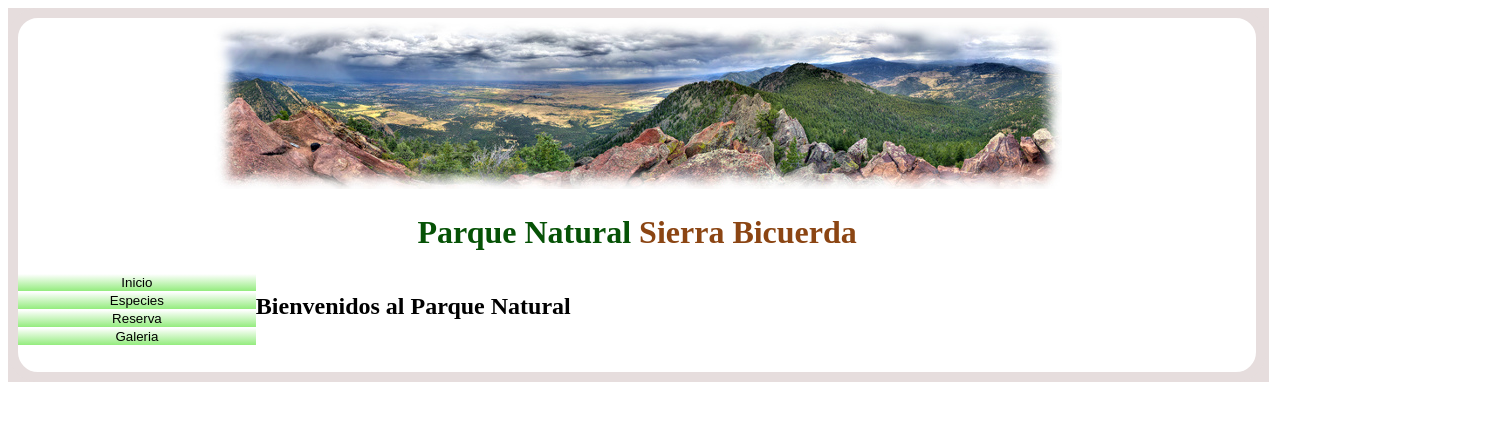
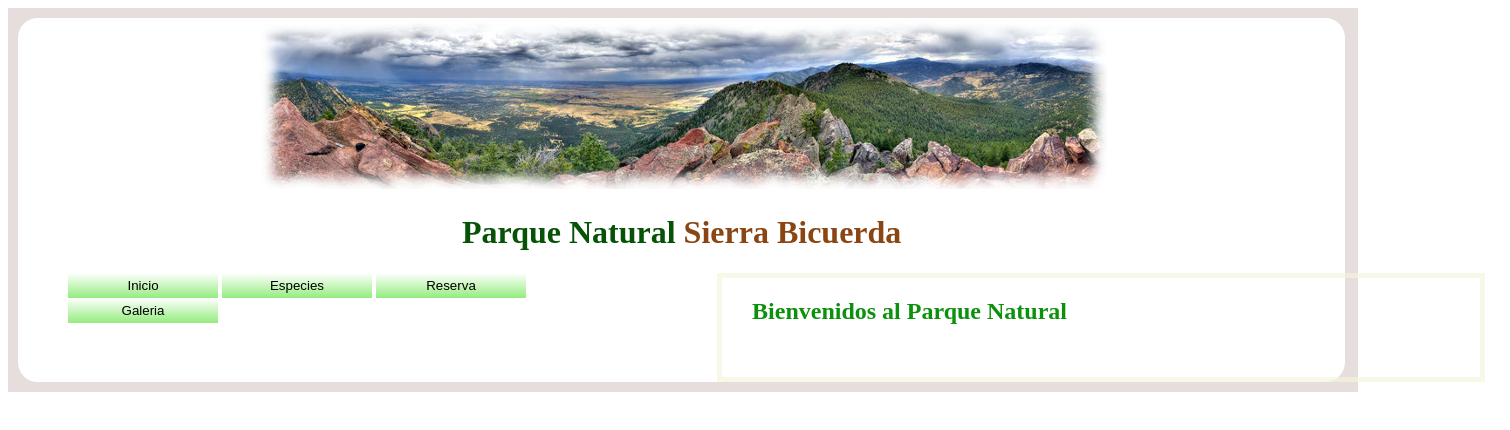
Before and after one commit to PochyBoy/Curso-web-Esplau, a plain HTML site: page scr/index.html in a window 1280 px wide. Shown: the whole page, 1510 px wide, since content can reach past the window. Drawn offline with Linux system fonts and the light colour scheme.

```diff
--- a/scr/estiloweb.css
+++ b/scr/estiloweb.css
@@ -5,7 +5,7 @@ body{
 div.plomo{
     background-color: rgb(230, 221, 221);
     align-content: center;
-    width: 98.5%;
+    width: 1350px;
 }
 div.principal{
     width: 99.8%;
@@ -20,6 +20,7 @@ div.imagen{
     height: 33%;
     display: flex;
     flex-direction: row;
+    display: inline-block;
 
 }
 center{
@@ -35,16 +36,30 @@ img{
 div.title{
     text-align: center;
 
+
+
 }
 h1.title1{
     color: rgb(6, 82, 6);
+}
+h2{
+    color: rgb(12, 145, 12);
+    border-bottom: 1px;
+    position: relative;
+    right: -30px;
 }
 span.marron{
     color: saddlebrown;
 }
 div.texto{
+    position: relative;
     display: grid;
     grid-column: auto;
+    width: 830px;
+    right: -140px;
+    border: 5px solid rgba(245, 245, 220, 0.658);
+    text-align: justify;
+
 }
 div.contenido{
     display: flex;
@@ -55,9 +70,23 @@ div.menu{
     height: 100%;
     display: grid;
     grid-column: auto;
+    text-align: center;
 }
 button{
+    text-align: center;
     background: linear-gradient(360deg, rgb(148, 236, 126), white);
     border: 0;
-    width: 100%;
+    width: 150px;
+    height: 25px;
+    position: relative;
+    right: -50px;
+
 }
+button.inicio{
+    background: linear-gradient(360deg, rgb(236, 192, 126), white);
+
+}
+p{
+    position: relative;
+    right: -30px;
+}
```
